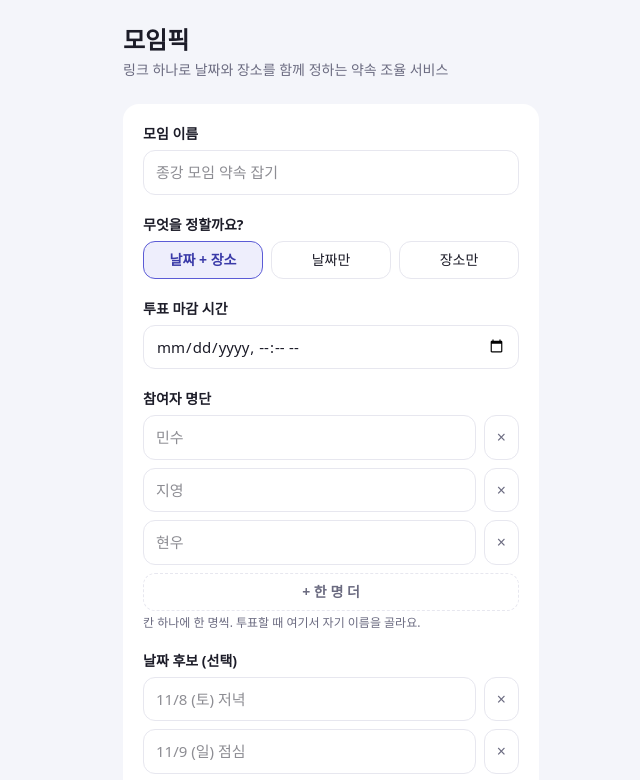
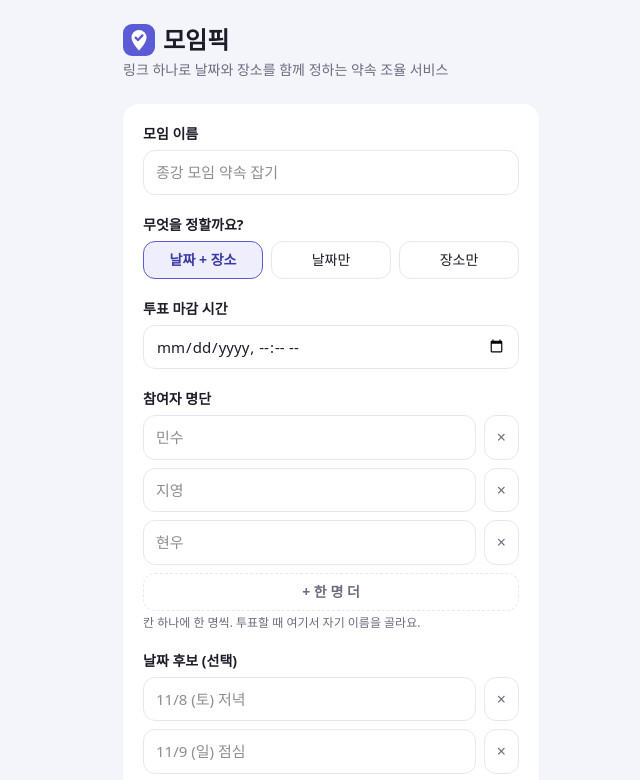
Before and after one commit to hxeonnu/moimpick, a Next.js app: page / in a window 1280 px wide. Shown: the top 780 px of the page, without its empty margins (309-949 px from the left). Built offline with nearby package versions, Linux system fonts and the light colour scheme; a web font is replaced by a local one.

Commit message:
로고 아이콘 추가: 지도 핀 안에 체크 (첫 화면 제목 옆, 브라우저 탭 아이콘)

```diff
--- a/app/page.js
+++ b/app/page.js
@@ -1,10 +1,14 @@
 import CreateForm from "@/components/CreateForm";
+import Logo from "@/components/Logo";
 
 export default function Home() {
   return (
     <>
       <header className="mb-6">
-        <h1 className="text-2xl font-bold">모임픽</h1>
+        <h1 className="flex items-center gap-2 text-2xl font-bold">
+          <Logo size={32} />
+          모임픽
+        </h1>
         <p className="mt-1 text-sm text-sub">링크 하나로 날짜와 장소를 함께 정하는 약속 조율 서비스</p>
       </header>
       <CreateForm />
--- /dev/null
+++ b/components/Logo.js
@@ -0,0 +1,10 @@
+// 모임픽 로고: 지도 핀 안에 체크 (장소를 "골랐다"는 뜻). 브라우저 탭 아이콘(app/icon.svg)과 같은 모양.
+export default function Logo({ size = 32, className = "" }) {
+  return (
+    <svg width={size} height={size} viewBox="0 0 32 32" aria-hidden="true" className={className}>
+      <rect width="32" height="32" rx="9" fill="#5b5bd6" />
+      <path d="M16 26.5s-7.5-7.6-7.5-13a7.5 7.5 0 0 1 15 0c0 5.4-7.5 13-7.5 13Z" fill="#fff" />
+      <path d="m12.6 13.6 2.4 2.4 4.4-4.6" fill="none" stroke="#5b5bd6" strokeWidth="2.3" strokeLinecap="round" strokeLinejoin="round" />
+    </svg>
+  );
+}
```
Also changed, not shown: app/icon.svg (added), 1 other file (tests, documents, lock files or other folders).
